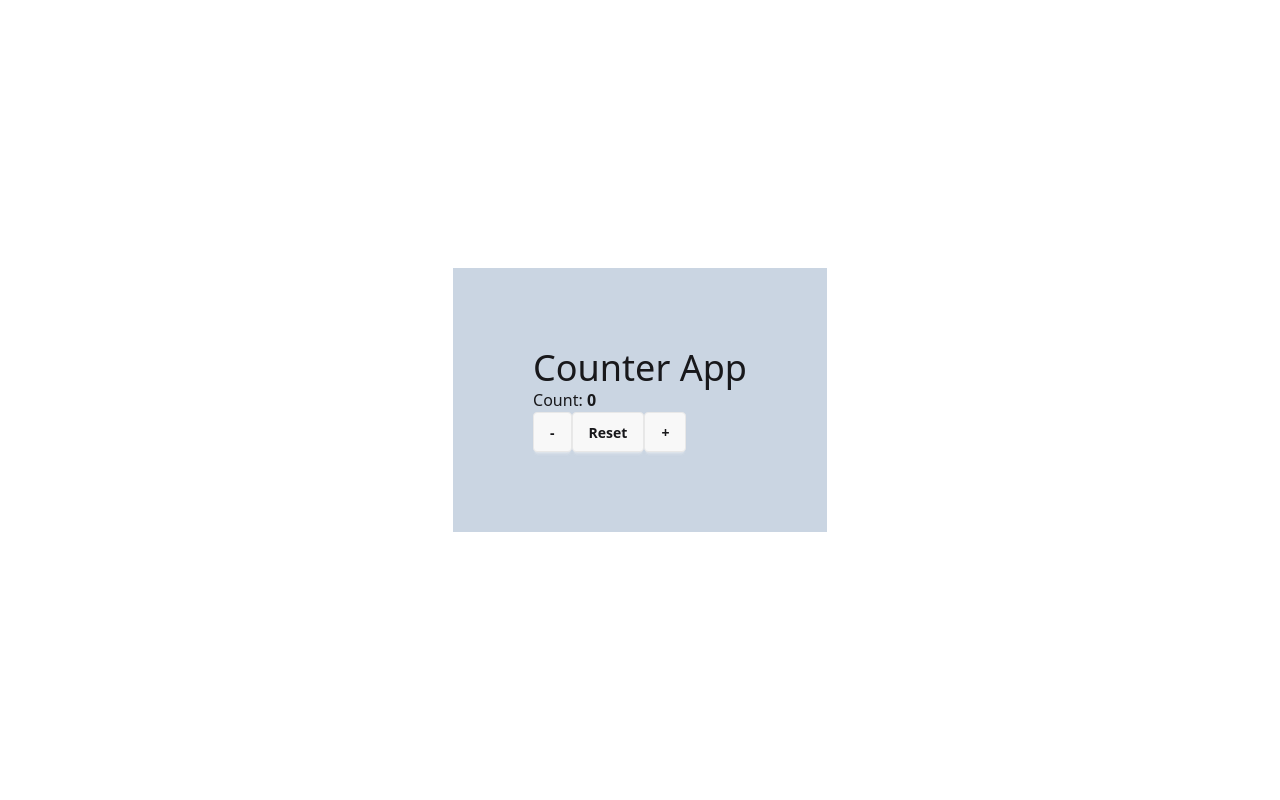
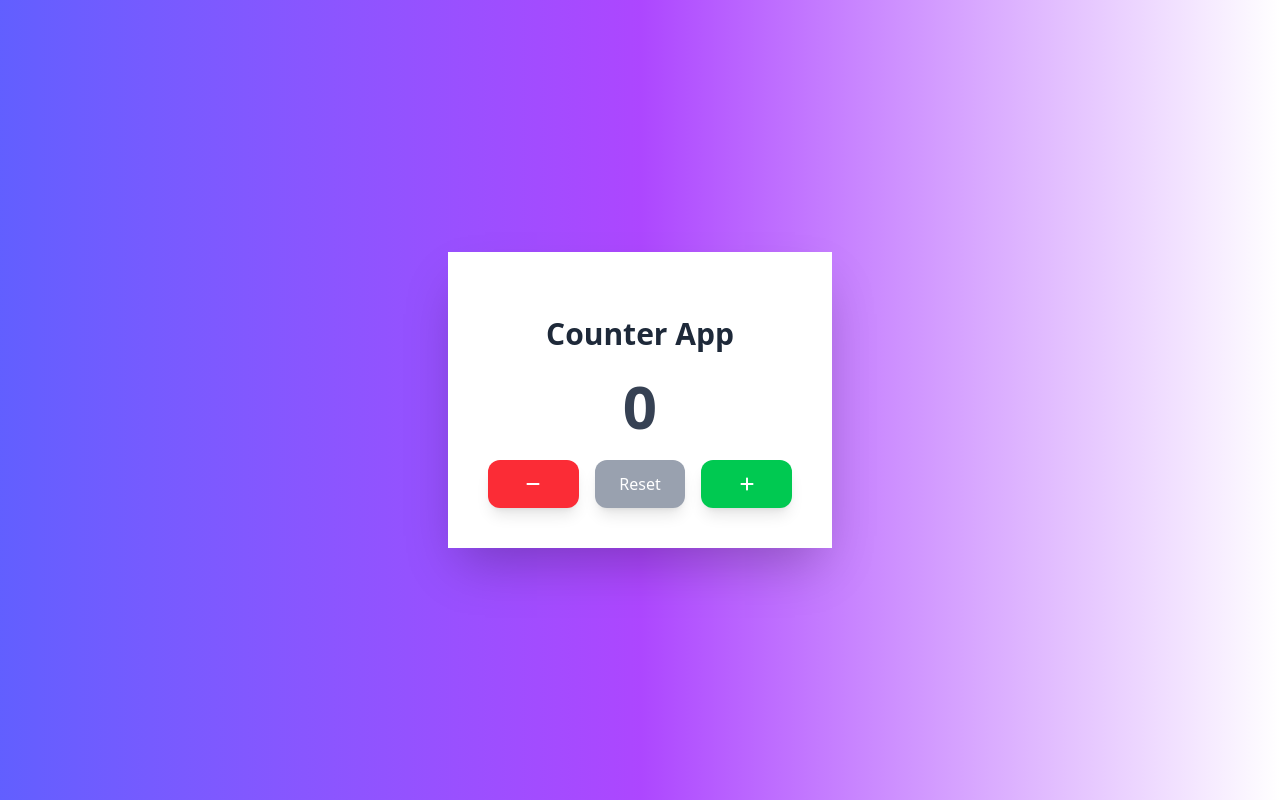
Before and after one commit to MunnaKhan99/Advance-counter-web-application-using-ReactJS, a React (Vite) app: page / in a window 1280 px wide. Built offline with nearby package versions, Linux system fonts and the light colour scheme.

Commit message:
Update the UI and and add input box for user

```diff
--- a/package.json
+++ b/package.json
@@ -13,6 +13,7 @@
     "@tailwindcss/vite": "^4.1.12",
     "react": "^19.1.1",
     "react-dom": "^19.1.1",
+    "react-icons": "^5.5.0",
     "tailwindcss": "^4.1.12"
   },
   "devDependencies": {
--- a/src/components/Counter/Counter.jsx
+++ b/src/components/Counter/Counter.jsx
@@ -1,31 +1,40 @@
 import React, { useState } from 'react';
+import { FaPlus } from "react-icons/fa6";
+import { FaMinus } from "react-icons/fa6";
 
 const Counter = () => {
-    const [count,setCount] =useState(0);
+    const [count, setCount] = useState(0);
 
 
-    const handleIncreament = ()=>{
-        setCount(count+1);
+    const handleIncreament = () => {
+        setCount(count + 1);
     }
 
-    const handleDecreament = ()=>{
-        setCount(count-1);
+    const handleDecreament = () => {
+        setCount(count - 1);
     }
 
-    const handleReset = ()=>{
+    const handleReset = () => {
         setCount(0);
     }
     return (
-        <div className=' flex justify-center items-center h-screen'>
-            <div className='bg-slate-300 p-20'>
-                <h1 className='text-4xl'>Counter App</h1>
-                <div>
-                    Count: <strong>{count}</strong>
+        <div className=' flex justify-center items-center h-screen bg-gradient-to-r from-indigo-500 via-purple-500'>
+            <div className='bg-white shadow-2xl p-10 w-96 text-center'>
+                <h1 className='text-3xl font-bold text-gray-800 m-6'>Counter App</h1>
+                <div className={` text-6xl font-extrabold mb-6 transition-all duration-300  ${count > 0 ? 'text-green-600' : count < 0 ? 'text-red-600' : 'text-gray-700'}`}>
+                    {count}
+
                 </div>
-                <div>
-                    <button onClick={handleDecreament} className='btn '>-</button>
-                    <button onClick={handleReset} className='btn'>Reset</button>
-                    <button onClick={handleIncreament} className='btn'>+</button>
+                <div className='flex justify-between gap-4'>
+                    {/* increment button */}
+                    <button onClick={handleDecreament} className='flex-1 flex items-center justify-center bg-red-500 hover:bg-red-600 text-white py-3 rounded-xl shadow-lg transition-all duration-300'><FaMinus /></button>
+
+                    {/* Reset button */}
+                    <button onClick={handleReset} className='flex-1 bg-gray-400 hover:bg-gray-500 text-white py-3 rounded-xl shadow-lg transition-all duration-300'>Reset</button>
+
+                    {/* Decrement button */}
+                    <button onClick={handleIncreament} className='flex-1 flex items-center justify-center bg-green-500 hover:bg-green-600
+                     text-white py-3 rounded-xl shadow-lg transition-all duration-300'><FaPlus /></button>
                 </div>
             </div>
         </div>
```
Also changed, not shown: 1 other file (tests, documents, lock files or other folders).
